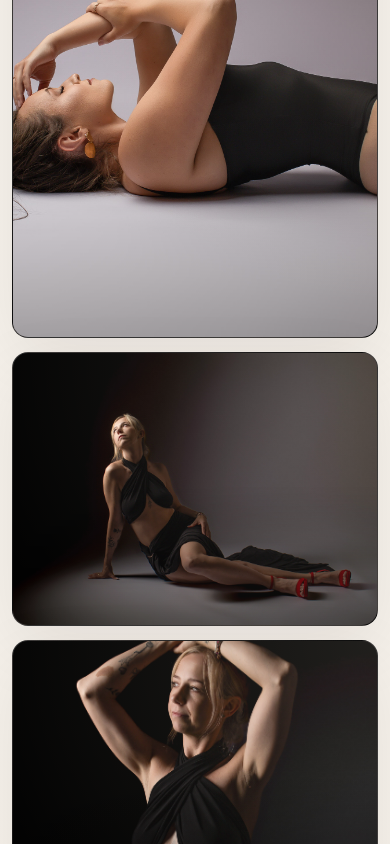
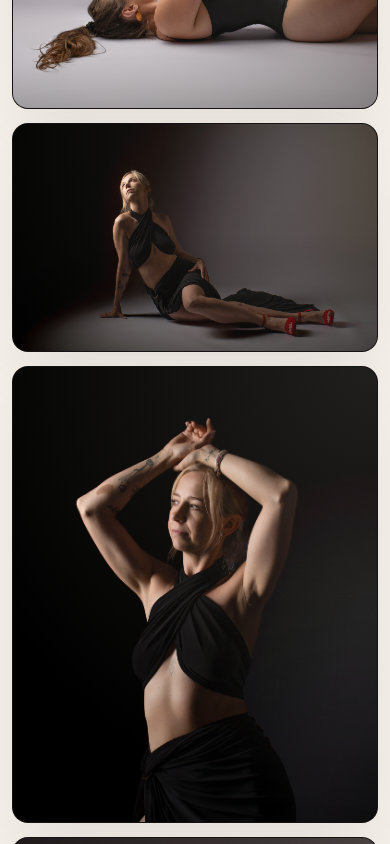
Before and after one commit to odkryjkobiecosc/odkryjkobiecosc-website, a Next.js app: page / in a window 390 px wide. Shown: the part 6280-7124 px from the top of the page. Built offline with nearby package versions, Linux system fonts and the light colour scheme.

Commit message:
Update globals.css

```diff
--- a/app/globals.css
+++ b/app/globals.css
@@ -242,7 +242,6 @@ h3 {
 
 .portraitPlaceholder img,
 .imageFrame img,
-.photoCard img,
 .finalCtaVisual img {
   width: 100%;
   height: 100%;
@@ -496,23 +495,60 @@ h3 {
 }
 
 .photoCard {
-  min-height: 330px;
-  aspect-ratio: 4 / 3;
+  position: relative;
+  overflow: hidden;
+  min-height: auto;
   border-radius: 18px;
   border: 1px solid rgba(21, 19, 19, 0.1);
+  background: #151313;
   box-shadow: 0 22px 70px rgba(21, 19, 19, 0.08);
+  transition:
+    transform 0.35s ease,
+    box-shadow 0.35s ease,
+    border-color 0.35s ease;
 }
 
-.photoCard.large {
-  grid-column: span 2;
-  grid-row: span 2;
-  min-height: 700px;
+.photoCard.portrait {
   aspect-ratio: 4 / 5;
 }
 
-.photoCard.vertical {
-  min-height: 530px;
-  aspect-ratio: 3 / 4;
+.photoCard.landscape {
+  aspect-ratio: 16 / 10;
+}
+
+.photoCard.featured {
+  grid-column: span 2;
+  grid-row: span 2;
+}
+
+.photoCard.featured.portrait {
+  aspect-ratio: 4 / 5;
+}
+
+.photoCard.featured.landscape {
+  aspect-ratio: 16 / 11;
+}
+
+.photoCard:hover {
+  transform: translateY(-6px);
+  border-color: rgba(216, 185, 135, 0.48);
+  box-shadow: 0 34px 92px rgba(21, 19, 19, 0.18);
+}
+
+.photoCard .galleryImage {
+  width: 100%;
+  height: 100%;
+  object-fit: cover;
+  display: block;
+  transform: scale(1.001);
+  transition:
+    transform 0.75s ease,
+    filter 0.75s ease;
+}
+
+.photoCard:hover .galleryImage {
+  transform: scale(1.055);
+  filter: contrast(1.04) saturate(1.04);
 }
 
 .packages .splitHeader p,
@@ -693,10 +729,6 @@ h3 {
   .galleryGrid {
     grid-template-columns: repeat(3, minmax(0, 1fr));
   }
-
-  .photoCard.large {
-    min-height: 620px;
-  }
 }
 
 @media (max-width: 980px) {
@@ -813,16 +845,8 @@ h3 {
     gap: 16px;
   }
 
-  .photoCard,
-  .photoCard.vertical {
-    min-height: auto;
-    aspect-ratio: 4 / 5;
-  }
-
-  .photoCard.large {
+  .photoCard.featured {
     grid-column: span 2;
-    min-height: auto;
-    aspect-ratio: 4 / 5;
   }
 
   .packageCard {
@@ -927,22 +951,32 @@ h3 {
   }
 
   .photoCard,
-  .photoCard.large,
-  .photoCard.vertical {
+  .photoCard.featured,
+  .photoCard.portrait,
+  .photoCard.landscape,
+  .photoCard.featured.portrait,
+  .photoCard.featured.landscape {
     grid-column: auto;
     grid-row: auto;
-    aspect-ratio: 4 / 5;
     border-radius: 16px;
   }
 
-  .photoCard:nth-child(2),
-  .photoCard:nth-child(3),
-  .photoCard:nth-child(5),
-  .photoCard:nth-child(6),
-  .photoCard:nth-child(8),
-  .photoCard:nth-child(9),
-  .photoCard:nth-child(10) {
-    aspect-ratio: 4 / 3;
+  .photoCard.portrait,
+  .photoCard.featured.portrait {
+    aspect-ratio: 4 / 5;
+  }
+
+  .photoCard.landscape,
+  .photoCard.featured.landscape {
+    aspect-ratio: 16 / 10;
+  }
+
+  .photoCard:hover {
+    transform: translateY(-3px);
+  }
+
+  .photoCard:hover .galleryImage {
+    transform: scale(1.035);
   }
 
   .packageCard {
@@ -1097,4 +1131,9 @@ h3 {
   .floatingWhatsAppPulse {
     animation: none;
   }
+
+  .photoCard,
+  .galleryImage {
+    transition: none;
+  }
 }
```
